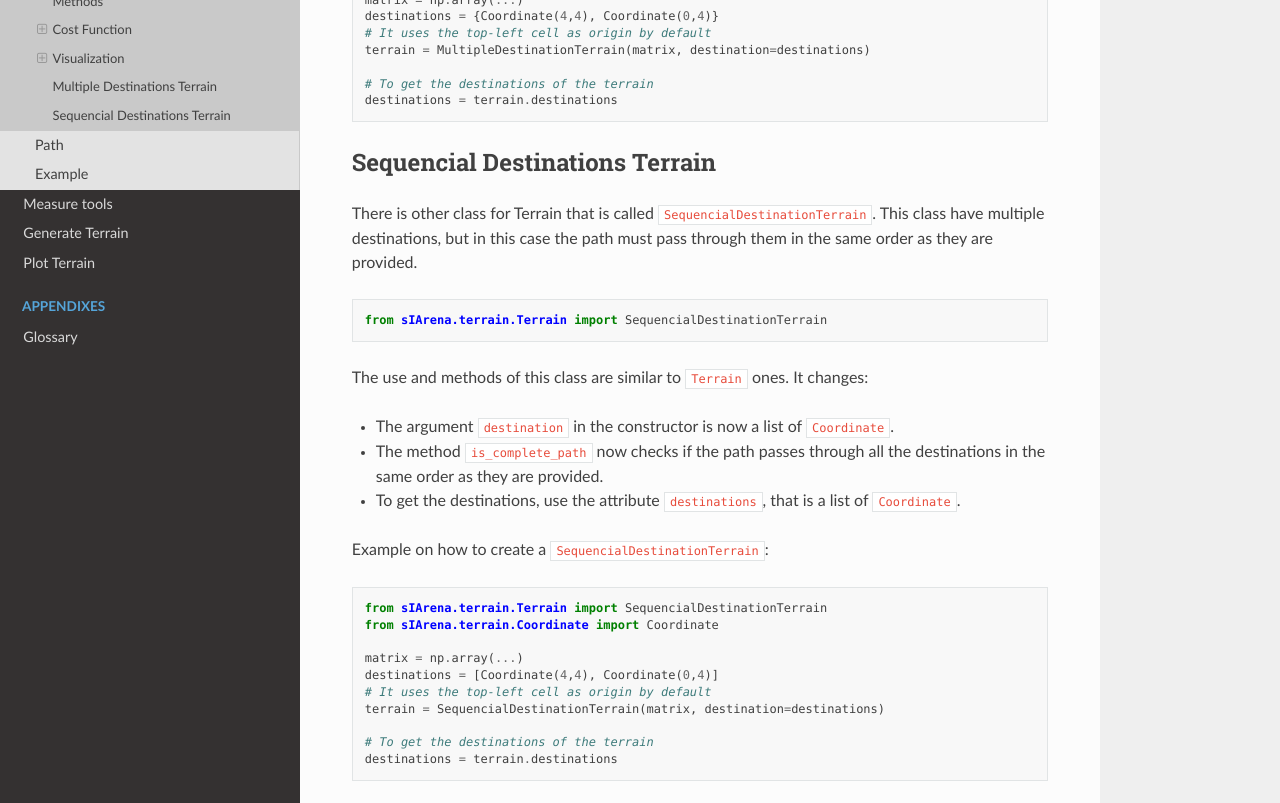
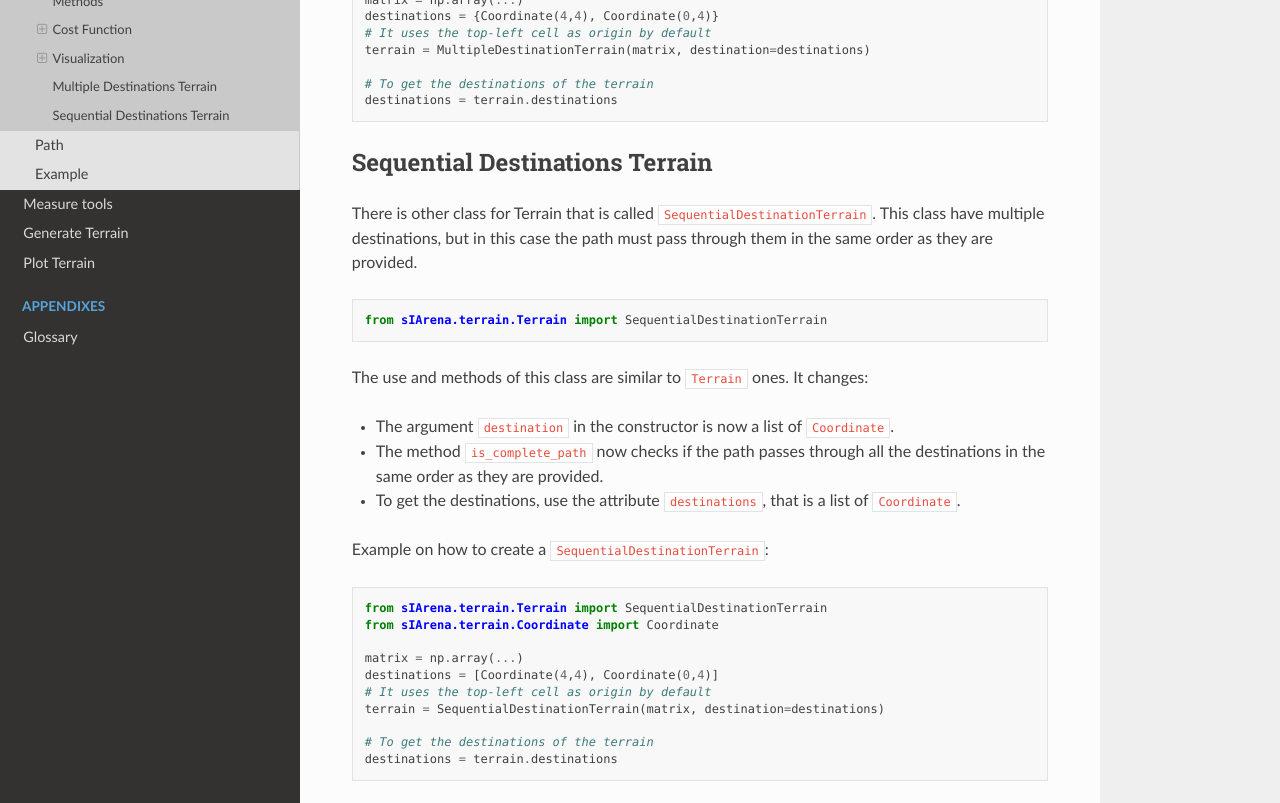
Before and after one commit to jparisu/sIArena, a Sphinx documentation site: the page built from docs/rst/modules/elements/terrain.rst, in a window 1280 px wide and 1400 px high, scrolled down 3571 px. Shown: the part 430-1233 px from the top of the window. Built offline with Sphinx 7.4.7 and the Read the Docs theme 2.0.0, drawn with Linux system fonts in a browser that asks for light colours.

Commit message:
fix spelling
Signed-off-by: jparisu <javier.paris.u@gmail.com>

```diff
--- a/docs/rst/modules/elements/terrain.rst
+++ b/docs/rst/modules/elements/terrain.rst
@@ -188,15 +188,15 @@ Example on how to create a ``MultipleDestinationTerrain``:
     destinations = terrain.destinations
 
 
-Sequencial Destinations Terrain
+Sequential Destinations Terrain
 -------------------------------
 
-There is other class for Terrain that is called ``SequencialDestinationTerrain``.
+There is other class for Terrain that is called ``SequentialDestinationTerrain``.
 This class have multiple destinations, but in this case the path must pass through them in the same order as they are provided.
 
 .. code-block:: python
 
-    from sIArena.terrain.Terrain import SequencialDestinationTerrain
+    from sIArena.terrain.Terrain import SequentialDestinationTerrain
 
 
 The use and methods of this class are similar to ``Terrain`` ones.
@@ -206,17 +206,17 @@ It changes:
 - The method ``is_complete_path`` now checks if the path passes through all the destinations in the same order as they are provided.
 - To get the destinations, use the attribute ``destinations``, that is a list of ``Coordinate``.
 
-Example on how to create a ``SequencialDestinationTerrain``:
+Example on how to create a ``SequentialDestinationTerrain``:
 
 .. code-block:: python
 
-    from sIArena.terrain.Terrain import SequencialDestinationTerrain
+    from sIArena.terrain.Terrain import SequentialDestinationTerrain
     from sIArena.terrain.Coordinate import Coordinate
 
     matrix = np.array(...)
     destinations = [Coordinate(4,4), Coordinate(0,4)]
     # It uses the top-left cell as origin by default
-    terrain = SequencialDestinationTerrain(matrix, destination=destinations)
+    terrain = SequentialDestinationTerrain(matrix, destination=destinations)
 
     # To get the destinations of the terrain
     destinations = terrain.destinations
```
Also changed, not shown: 1 other file.
